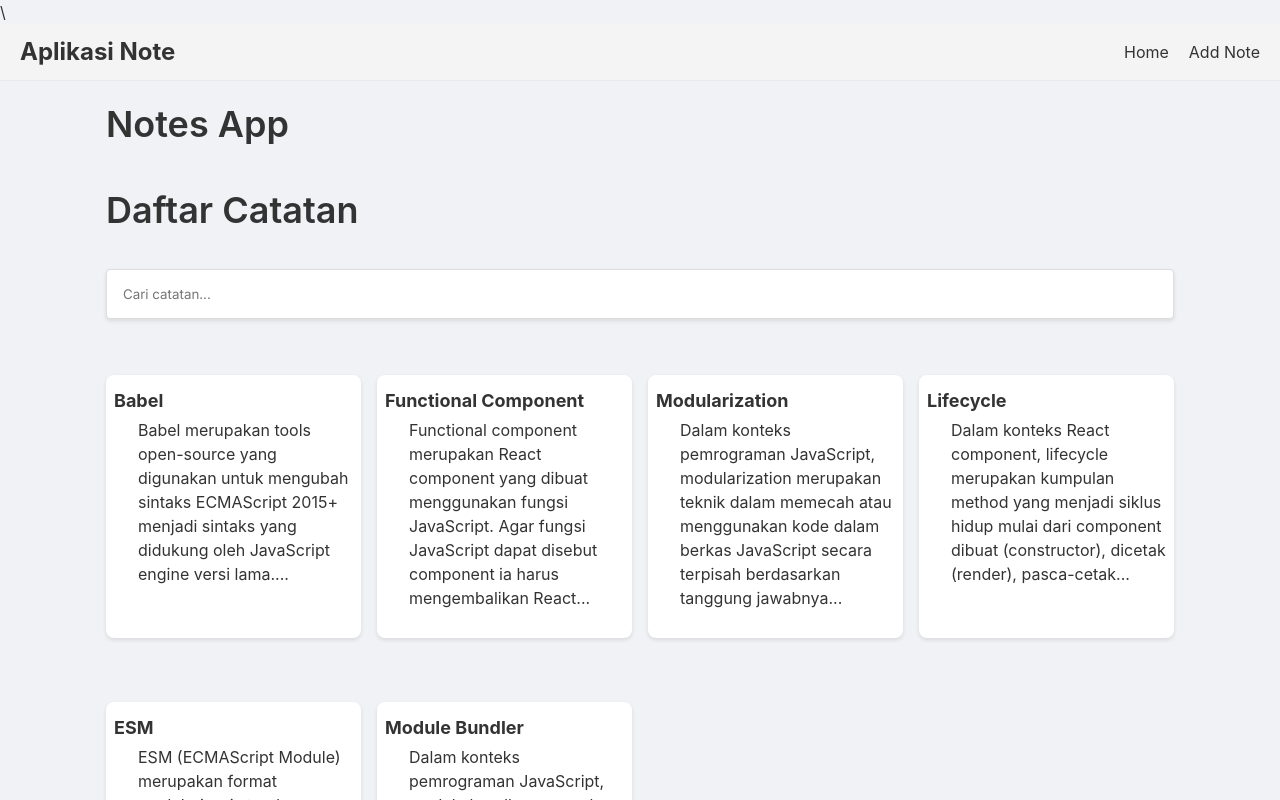
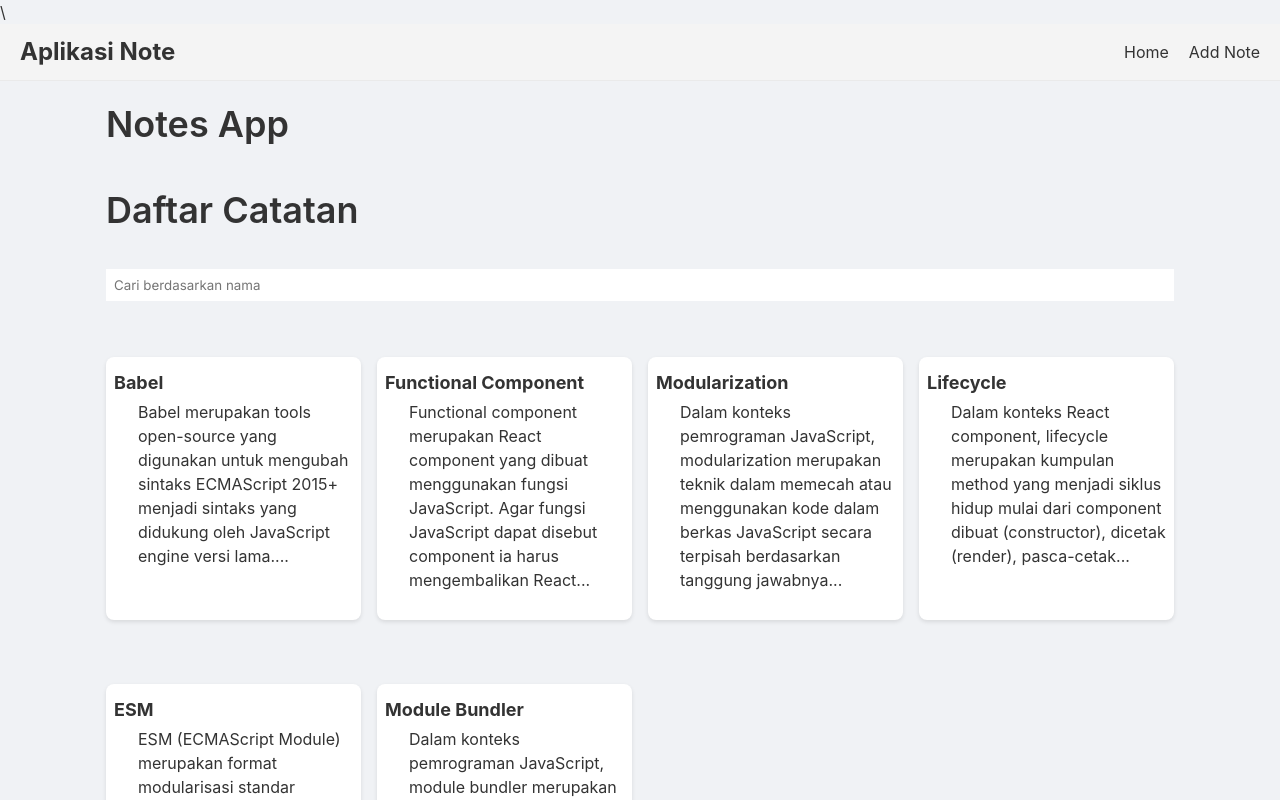
Before and after one commit to nunutech40/notes-app, a React (Create React App) app: page / in a window 1280 px wide. Shown: the top 800 px of the page. Built offline with nearby package versions, Linux system fonts and the light colour scheme.

Commit message:
menambahkan keyword query pada url pencarian

```diff
--- a/src/NotesApp.jsx
+++ b/src/NotesApp.jsx
@@ -1,7 +1,7 @@
 import React from 'react';
 import { Route, Routes } from 'react-router-dom';
 import Navigation from './components/Navigation';
-import HomePage from './pages/HomePage';
+import HomePageWrapper from './pages/HomePage';
 import AddNotePage from './pages/AddNotePage';
 
 
@@ -14,7 +14,7 @@ function NotesApp() {
       </header>
       <main>
         <Routes>
-          <Route path="/" element={<HomePage />} />
+          <Route path="/" element={<HomePageWrapper />} />
           <Route path="/add" element={<AddNotePage />} />
         </Routes>
       </main>
--- /dev/null
+++ b/src/components/SearchBar.jsx
@@ -0,0 +1,23 @@
+import React from 'react';
+import PropTypes from 'prop-types';
+
+function SearchBar({ keyword, keywordChange }) {
+  return (
+    <div className="search-notes">
+      <input
+      className="search-input"
+      type="text"
+      placeholder="Cari berdasarkan nama"
+      value={keyword}
+      onChange={(event) => keywordChange(event.target.value)} />
+    </div>
+
+  )
+}
+
+SearchBar.propType = {
+  keyword: PropTypes.string.isRequired,
+  keywordChange: PropTypes.func.isRequired
+}
+
+export default SearchBar;
--- a/src/components/SearchNotes.jsx
+++ /dev/null
@@ -1,37 +0,0 @@
-// SearchNotes.js
-import React from 'react';
-
-class SearchNotes extends React.Component {
-  constructor(props) {
-    super(props);
-    this.state = {
-      searchTerm: ''
-    };
-
-    this.handleSearchChange = this.handleSearchChange.bind(this);
-  }
-
-  handleSearchChange(event) {
-    this.setState({ searchTerm: event.target.value }, () => {
-      this.props.onSearch(this.state.searchTerm);
-    });
-  }
-
-  render() {
-    return (
-      <div className="search-notes">
-        <form>
-          <input
-            type="text"
-            className="search-input"
-            placeholder="Cari catatan..."
-            value={this.state.searchTerm}
-            onChange={this.handleSearchChange}
-          />
-        </form>
-      </div>
-    );
-  }
-}
-
-export default SearchNotes;
--- a/src/pages/HomePage.jsx
+++ b/src/pages/HomePage.jsx
@@ -1,25 +1,31 @@
 import React from 'react';
 import NoteList from '../components/NoteList';
 import { notes } from '../utils/index';
-import SearchNotes from '../components/SearchNotes';
+import SearchBar from '../components/SearchBar';
 import { useSearchParams } from 'react-router-dom';
 
 function HomePageWrapper() {
+    // Menggunakan hook useSearchParams untuk mengakses dan mengubah parameter pencarian pada URL
     const [searchParams, setSearchParams] = useSearchParams();
+
+    // Mengambil nilai 'keyword' dari parameter pencarian
     const keyword = searchParams.get('keyword');
+
+    // Fungsi untuk mengubah parameter pencarian 'keyword' pada URL
     function changeSearchParams(keyword) {
-      setSearchParams({ keyword });
+        setSearchParams({ keyword });
     }
 
     return <HomePage defaultKeyword={keyword} keywordChange={changeSearchParams} />
-  }
+}
 
 class HomePage extends React.Component {
     constructor(props) {
         super(props);
+
         this.state = {
             notes: notes,
-            searchTerm: '',
+            searchTerm: props.defaultKeyword || '',
         }
 
         this.onDeleteHandler = this.onDeleteHandler.bind(this);
@@ -31,21 +37,24 @@ class HomePage extends React.Component {
         this.setState({ notes });
     }
 
+    // Method untuk mengubah nilai searchTerm pada state
+    // dan memanggil fungsi keywordChange yang diterima melalui props
     handleSearch(searchTerm) {
         this.setState({ searchTerm });
+
+        this.props.keywordChange(searchTerm);
     }
 
     render() {
         const filteredNotes = this.state.notes.filter(note =>
-            (note.title && note.title.toLowerCase().includes(this.state.searchTerm.toLowerCase())) ||
-            (note.body && note.body.toLowerCase().includes(this.state.searchTerm.toLowerCase()))
+            (note.title && note.title.toLowerCase().includes(this.state.searchTerm.toLowerCase()))
         );
 
         return (
             <div className="note-app">
                 <h1>Notes App</h1>
                 <h1>Daftar Catatan</h1>
-                <SearchNotes onSearch={this.handleSearch} />
+                <SearchBar keyword={this.state.searchTerm} keywordChange={this.handleSearch} />
                 {filteredNotes.length === 0 ? (
                     <p>Tidak ada data catatan</p>
                 ) : (
@@ -56,4 +65,4 @@ class HomePage extends React.Component {
     }
 }
 
-export default HomePage;
+export default HomePageWrapper;
```
Also changed, not shown: src/pages/DetailNotes.jsx (added).
